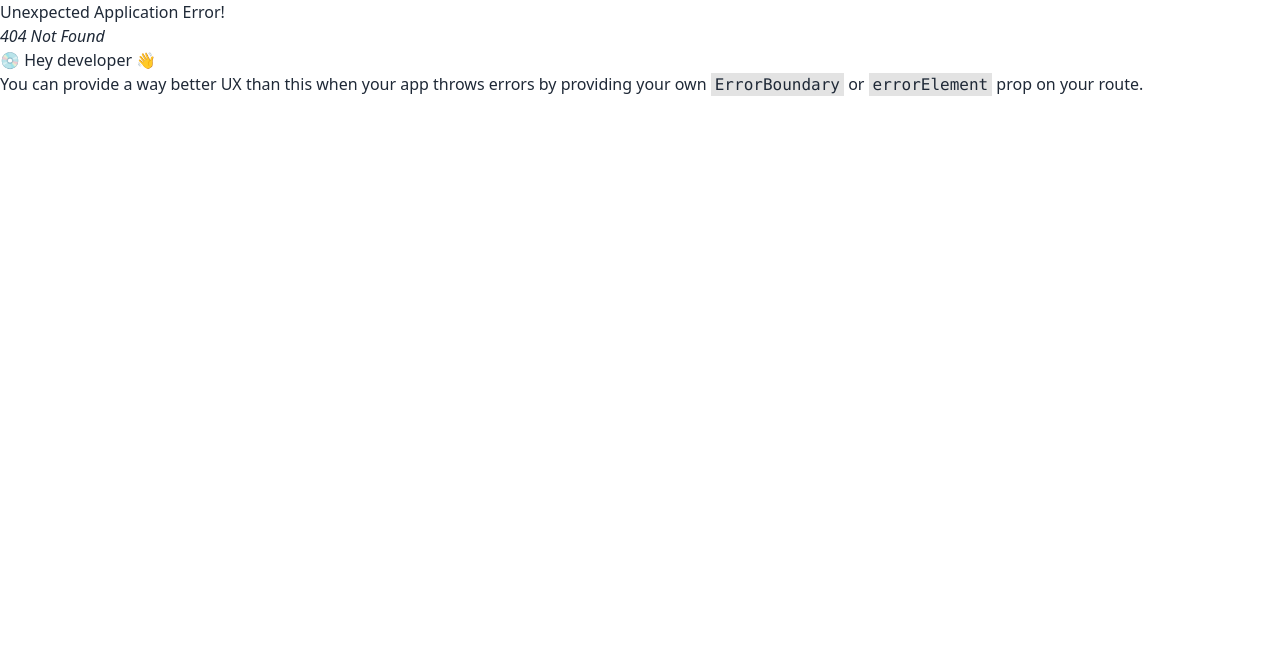
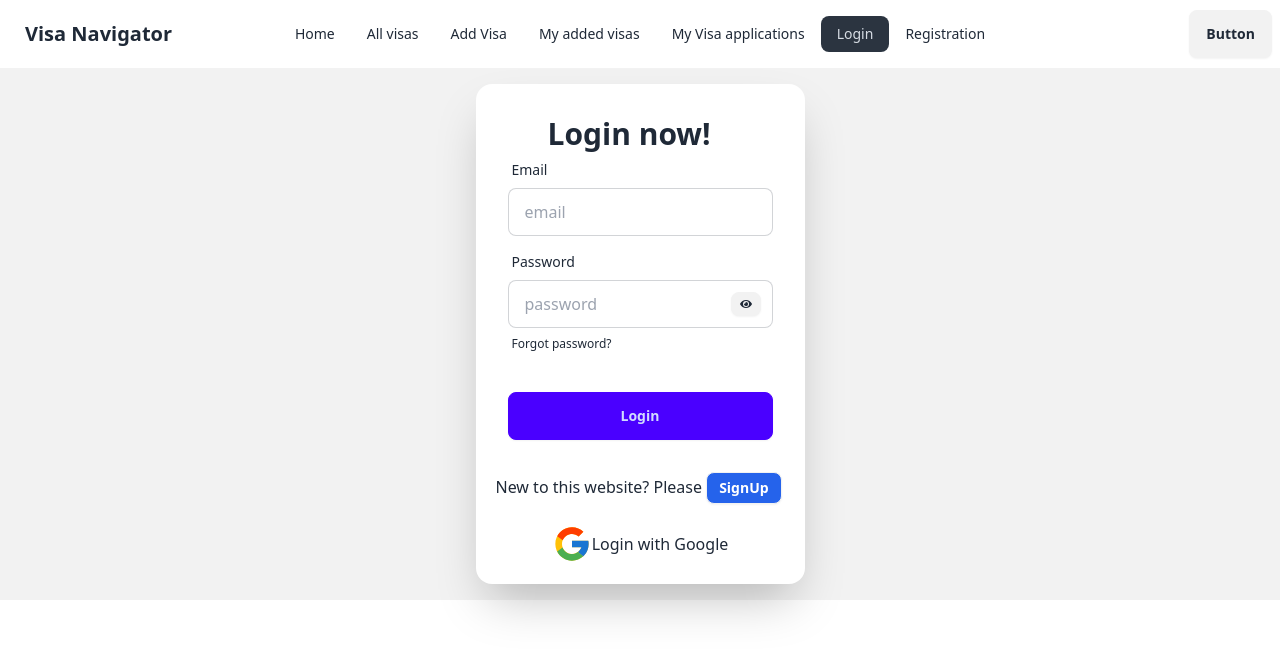
Before and after one commit to rasel3980/visa-navigator, a React (Vite) app: page /login in a window 1280 px wide. Before the commit this address had no page. Shown: the top 656 px of the page. Built offline with nearby package versions, Linux system fonts and the light colour scheme.

Commit message:
add  login system

```diff
--- a/package.json
+++ b/package.json
@@ -10,10 +10,12 @@
     "preview": "vite preview"
   },
   "dependencies": {
+    "firebase": "^11.0.2",
     "localforage": "^1.10.0",
     "match-sorter": "^8.0.0",
     "react": "^18.3.1",
     "react-dom": "^18.3.1",
+    "react-icons": "^5.4.0",
     "react-router-dom": "^7.0.2",
     "sort-by": "^1.2.0"
   },
--- /dev/null
+++ b/src/Components/AuthProvider/AuthProvider.jsx
@@ -0,0 +1,20 @@
+import React, { createContext } from 'react';
+export const authContext = createContext();
+
+
+const AuthProvider = ({ routes }) => {
+    const handleSignIN = (Email,Password)=>{
+        return signInWithEmailAndPassword(auth,Email,Password)
+
+      }
+      const authInfo ={
+        handleSignIN
+      }
+    return (
+        <div>
+           <authContext.Provider value={authInfo}>{routes}</authContext.Provider>
+        </div>
+    );
+};
+
+export default AuthProvider;
--- /dev/null
+++ b/src/Components/Firebase/Firebase.init.js
@@ -0,0 +1,17 @@
+import { initializeApp } from "firebase/app";
+
+const firebaseConfig = {
+
+    apiKey: import.meta.env.VITE_apiKey,
+    authDomain: import.meta.env.VITE_authDomain,
+    projectId: import.meta.env.VITE_projectId,
+    storageBucket: import.meta.env.VITE_storageBucket,
+    messagingSenderId: import.meta.env.VITE_messagingSenderId,
+    appId: import.meta.env.VITE_appId,
+
+
+
+};
+
+// Initialize Firebase
+const app = initializeApp(firebaseConfig);
--- a/src/Components/Home.jsx
+++ b/src/Components/Home.jsx
@@ -4,7 +4,6 @@ import Header from './Header';
 const Home = () => {
     return (
         <div>
-            <Header></Header>
             home page
         </div>
     );
--- a/src/Components/Login.jsx
+++ b/src/Components/Login.jsx
@@ -1,10 +1,102 @@
-import React from 'react';
+import React, { useContext, useState } from 'react';
+import { NavLink, useNavigate } from 'react-router-dom';
+import { authContext } from './AuthProvider/AuthProvider';
+import { FcGoogle } from 'react-icons/fc';
+import { FaEye, FaEyeSlash } from 'react-icons/fa';
 
 const Login = () => {
+    const {handleSignIN,handleGoogleLogin} = useContext(authContext);
+    const [errorMessage,setErrorMessage]=useState('')
+    const[success,setSuccess]= useState(false)
+    const [showPassword,setShowPassword] = useState(false)
+    const Navigate = useNavigate();
+    const navigate = useNavigate();
+
+    const handleLoginForm = (event)=>{
+        event.preventDefault();
+        const Email = event.target.email.value;
+        const Password = event.target.password.value;
+        // console.log(Email,Password);
+        setErrorMessage('')
+        setSuccess(false)
+
+        handleSignIN(Email,Password)
+        .then(result=>{
+            // console.log(result.user);
+            setSuccess(true)
+            Navigate("/")
+            event.target.reset()
+        })
+        .catch(error=>{
+            // console.log("ERROR",error);
+            setErrorMessage(error.message)
+            setSuccess(false)
+        })
+
+    }
+
+    const handleLogin=()=>{
+      handleGoogleLogin()
+      .then(result=>{
+        navigate("/")
+      })
+      .catch(error=>{
+        // console.log("ERROR",error);
+      })
+    }
     return (
-        <div>
-           login page
+        <>
+        <div className="hero bg-base-200 ">
+  <div className="hero-content flex-col lg:flex-row-reverse">
+    <div className="card bg-base-100 w-full max-w-sm shrink-0 shadow-2xl pb-5">
+      <form onSubmit={handleLoginForm} className="card-body">
+        <div className="form-control">
+        <h1 className="text-3xl font-bold ml-10">Login now!</h1>
+          <label className="label">
+            <span className="label-text">Email</span>
+          </label>
+          <input type="email" name='email' placeholder="email" className="input input-bordered" required />
         </div>
+        <div className="form-control relative ">
+          <label className="label">
+            <span className="label-text">Password</span>
+          </label>
+          <input type={showPassword?'text':'password'}
+          name='password'
+          placeholder="password"
+          className="input input-bordered" required />
+          <button onClick={()=>setShowPassword(!showPassword)}
+          className='btn absolute right-3 top-12 btn-xs'>
+             {
+                showPassword?<FaEyeSlash></FaEyeSlash>:<FaEye></FaEye>
+             } </button>
+          <label className="label">
+            <NavLink to="/forget password" className="label-text-alt link link-hover">Forgot password?</NavLink>
+          </label>
+        </div>
+        <div className="form-control mt-6">
+          <button className="btn btn-primary">Login</button>
+        </div>
+      </form>
+
+      <p className='ml-5 mb-5 mr-3'>New to this website? Please <button className='btn btn-sm bg-blue-600 text-white'><NavLink to="/signUp">SignUp</NavLink></button></p>
+      <div className='flex justify-center items-center'>
+      <button onClick={handleLogin} className='flex items-center justify-center'> <FcGoogle size={40} ></FcGoogle>Login with Google</button>
+
+      </div>
+      {
+        errorMessage && <p className='text-red-600 text-lg'>{errorMessage}</p>
+      }
+      {
+        success && <p className='text-green-600 text-lg ml-20'>Login Successfully</p>
+      }
+    </div>
+
+  </div>
+
+</div>
+
+</>
     );
 };
 
--- a/src/Components/MainLayout/MainLayout.jsx
+++ b/src/Components/MainLayout/MainLayout.jsx
@@ -1,11 +1,12 @@
 import React from 'react';
 import Home from '../Home';
 import { Outlet } from 'react-router-dom';
+import Header from '../Header';
 
 const MainLayout = () => {
     return (
         <div>
-            <Home></Home>
+            <Header></Header>
             <Outlet></Outlet>
         </div>
     );
```
Also changed, not shown: src/Components/Router/Router.jsx (added, +24 -0 lines), src/main.jsx (+5 -13 lines), 1 other file (tests, documents, lock files or other folders).
